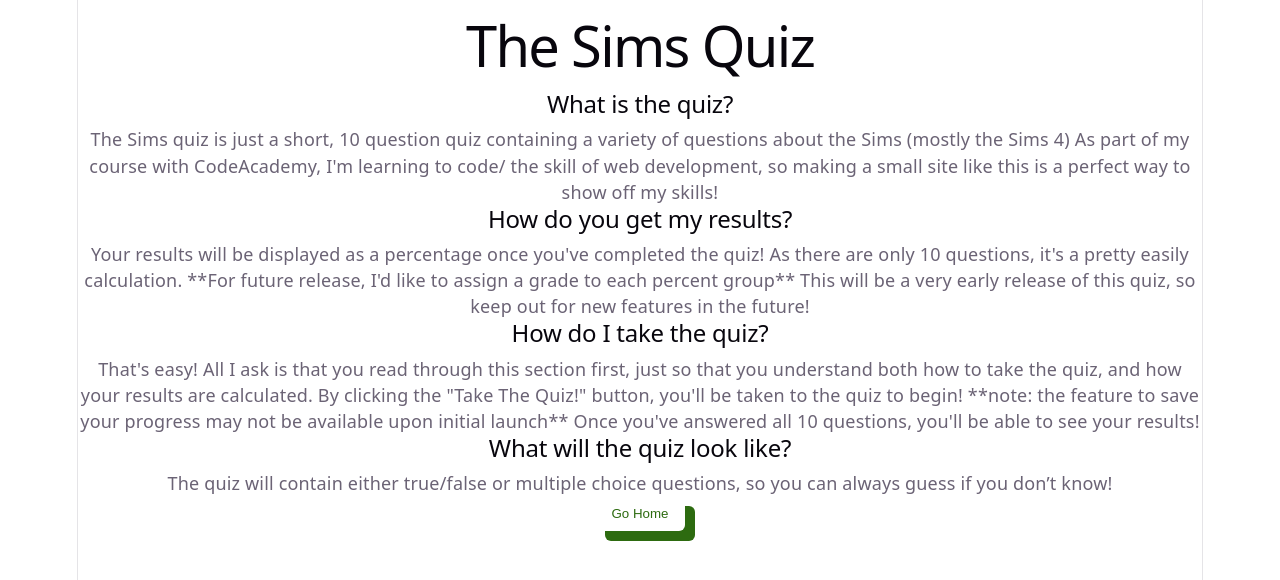
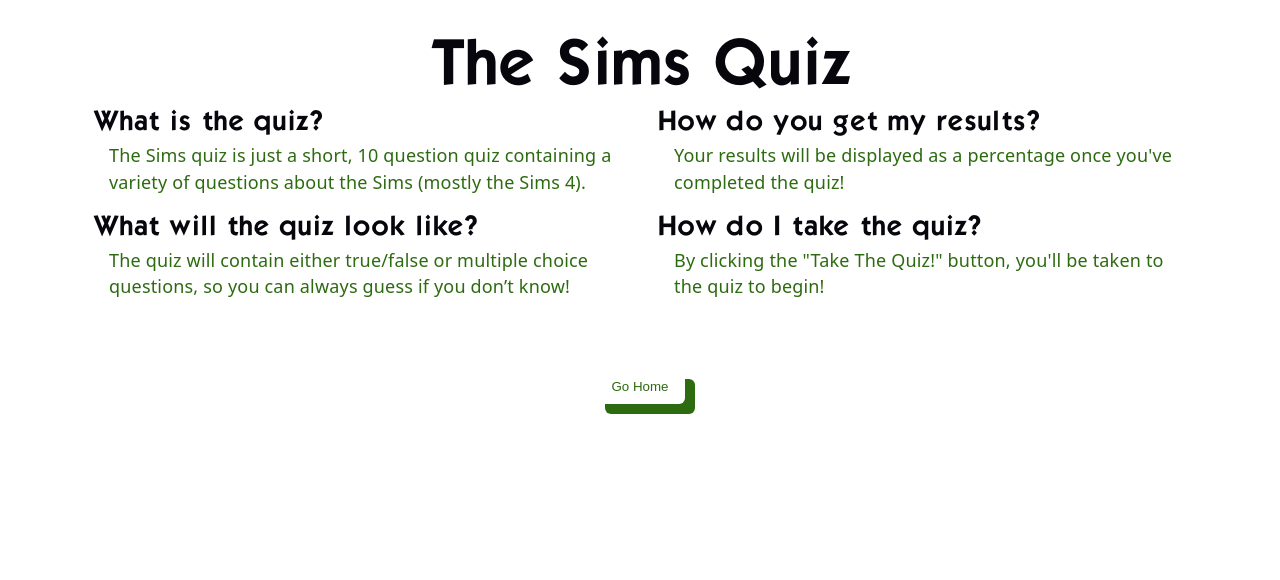
Before and after one commit to matthew-lee-rush/sims_project, a React (Vite) app in the folder my-react-app/: page / in a window 1280 px wide. Both pictures are taken after a click on the button "Learn More". Shown: the top 580 px of the page. Built offline with nearby package versions, Linux system fonts and the light colour scheme.

Commit message:
Applied desired font to header elements across app

```diff
--- a/my-react-app/src/App.css
+++ b/my-react-app/src/App.css
@@ -68,6 +68,24 @@
     padding: 32px 20px 24px;
     gap: 18px;
   }
+}
+
+@font-face {
+  font-family: 'Kabel Demi';
+  src: url('./assets/font files/Kabel Demi/Kabel Demi Regular/Kabel Demi Regular.otf')
+    format('opentype');
+  font-weight: 400;
+  font-style: normal;
+  font-display: swap;
+}
+
+h1,
+h2,
+h3,
+h4,
+h5,
+h6 {
+  font-family: 'Kabel Demi', sans-serif;
 }
 
 #next-steps {
@@ -184,7 +202,7 @@
 }
 
 .h2 {
-
+  font-family: 'Kabel Demi', sans-serif;
 }
 
 .landing-actions{
@@ -216,15 +234,6 @@
   gap: 10px;
 }
 
-
-button.button {
-  background-color: white;
-  color: rgb(45, 107, 16);
-  padding: 10px 16px;
-  cursor: pointer;
-  margin: 0 8px;
-}
-
 .exit-button-wrap {
   margin-top: 8px;
 }
@@ -242,3 +251,53 @@
   color: rgb(45, 107, 16);
   margin-bottom: 16px;
 }
+
+.info-text {
+  font-size: 18px;
+  color: rgb(45, 107, 16);
+  margin-left: 16px;
+  margin-bottom: 16px;
+  text-align: left;
+}
+
+.info-page {
+  padding: 16px;
+  display: flex;
+  flex-direction: column;
+  align-items: center;
+}
+
+.info-page-button {
+  background-color: white;
+  color: rgb(45, 107, 16);
+  border: none;
+  padding: 10px 16px;
+  border-radius: 6px;
+  filter: drop-shadow(10px 10px rgb(45, 107, 16));
+  width: fit-content;
+  grid-column: 1 / -1;
+  justify-self: center;
+  align-self: center;
+  margin-top: 1rem;
+}
+
+.info-layout {
+  display: grid;
+  grid-template-columns: 1fr 1fr;
+  gap: 2rem;
+  width: 100%;
+  text-align: left;
+}
+
+.info-column {
+  text-align: left;
+}
+
+.info-column h2,
+.info-column p {
+  text-align: left;
+}
+
+.info-text {
+  max-width: 100%;
+}
--- a/my-react-app/src/features/quiz/screens/Info.jsx
+++ b/my-react-app/src/features/quiz/screens/Info.jsx
@@ -1,35 +1,41 @@
 function Info({ state, dispatch }) {
   return (
-    <div>
+    <div className="info-page">
       <h1>The Sims Quiz</h1>
 
-      <h2>What is the quiz?</h2>
-      <p>The Sims quiz is just a short, 10 question quiz containing a variety of questions about the Sims (mostly the Sims 4)
+      <div className="info-layout">
+        <div className="info-column">
+          <h2>What is the quiz?</h2>
+          <p className="info-text">
+            The Sims quiz is just a short, 10 question quiz containing a variety of
+            questions about the Sims (mostly the Sims 4).
+          </p>
 
-            As part of my course with CodeAcademy, I'm learning to code/ the skill of web development, so making a small site like this is a perfect way to show off my skills! </p>
+          <h2>What will the quiz look like?</h2>
+          <p className="info-text">
+            The quiz will contain either true/false or multiple choice questions, so
+            you can always guess if you don’t know!
+          </p>
+        </div>
 
-        <h2>How do you get my results?</h2>
-        <p> Your results will be displayed as a percentage once you've completed the quiz! As there are only 10 questions, it's a pretty easily calculation.
+        <div className="info-column">
+          <h2>How do you get my results?</h2>
+          <p className="info-text">
+            Your results will be displayed as a percentage once you've completed the
+            quiz!
+          </p>
 
-            **For future release, I'd like to assign a grade to each percent group**
+          <h2>How do I take the quiz?</h2>
+          <p className="info-text">
+            By clicking the "Take The Quiz!" button, you'll be taken to the quiz to
+            begin!
+          </p>
+        </div>
 
-            This will be a very early release of this quiz, so keep out for new features in the future!</p>
-
-        <h2>How do I take the quiz?</h2>
-        <p>That's easy! All I ask is that you read through this section first, just so that you understand both how to take the quiz, and how your results are calculated.
-
-        By clicking the "Take The Quiz!" button, you'll be taken to the quiz to begin!
-        **note: the feature to save your progress may not be available upon initial launch**
-
-        Once you've answered all 10 questions, you'll be able to see your results!</p>
-
-        <h2>What will the quiz look like?</h2>
-        <p>The quiz will contain either true/false or multiple choice questions, so you can always guess if you don’t know!</p>
-
-        <button className = "button" onClick={() => dispatch({ type: "GO_HOME" })}>
-                Go Home
+        <button className="info-page-button" onClick={() => dispatch({ type: "GO_HOME" })}>
+          Go Home
         </button>
-
+      </div>
     </div>
   );
 }
--- a/my-react-app/src/features/quiz/screens/Results.jsx
+++ b/my-react-app/src/features/quiz/screens/Results.jsx
@@ -1,7 +1,7 @@
 function Results ({ state, dispatch }) {
     return (
         <div>
-            <h2>Results</h2>
+            <h1>Results</h1>
             <p className = "results-display">Your score: {state.score} / 10</p>
 
             <button className="button" onClick={() => dispatch({ type: "GO_HOME" })}>
--- a/my-react-app/src/index.css
+++ b/my-react-app/src/index.css
@@ -59,7 +59,6 @@
   max-width: 100%;
   margin: 0 auto;
   text-align: center;
-  border-inline: 1px solid var(--border);
   min-height: 100svh;
   display: flex;
   flex-direction: column;
```
